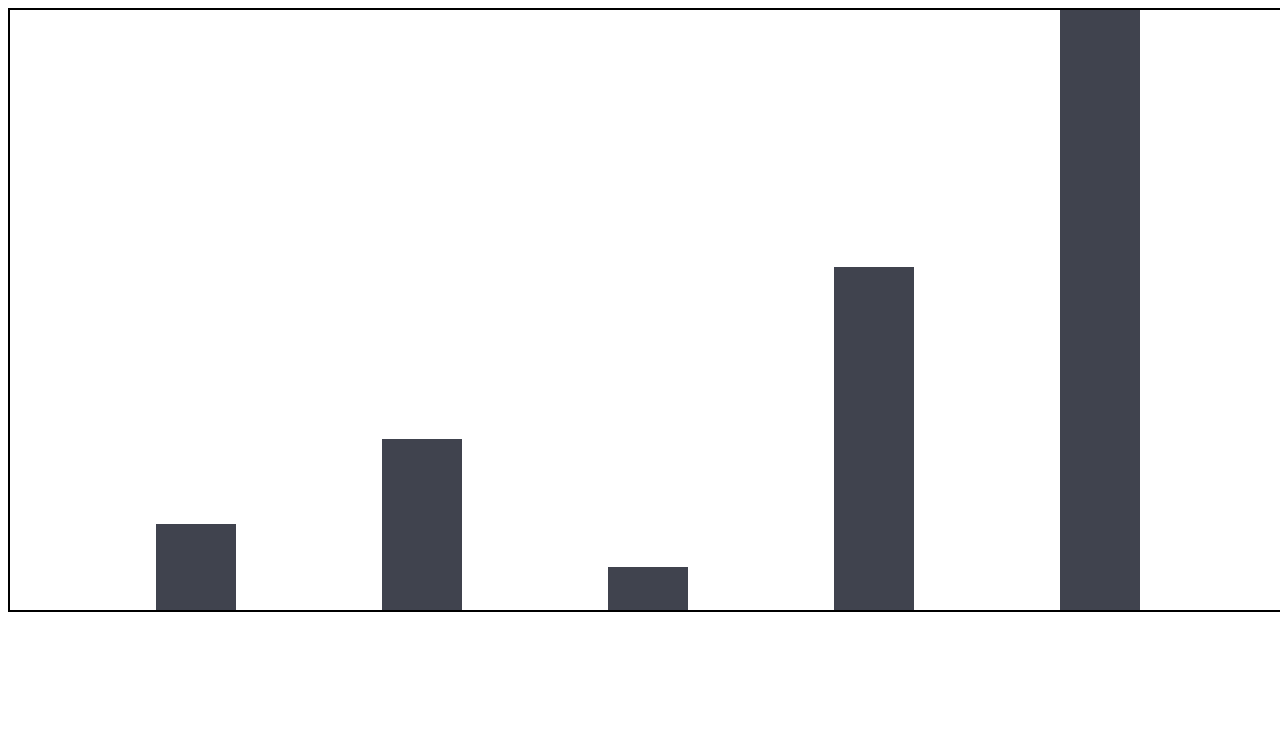
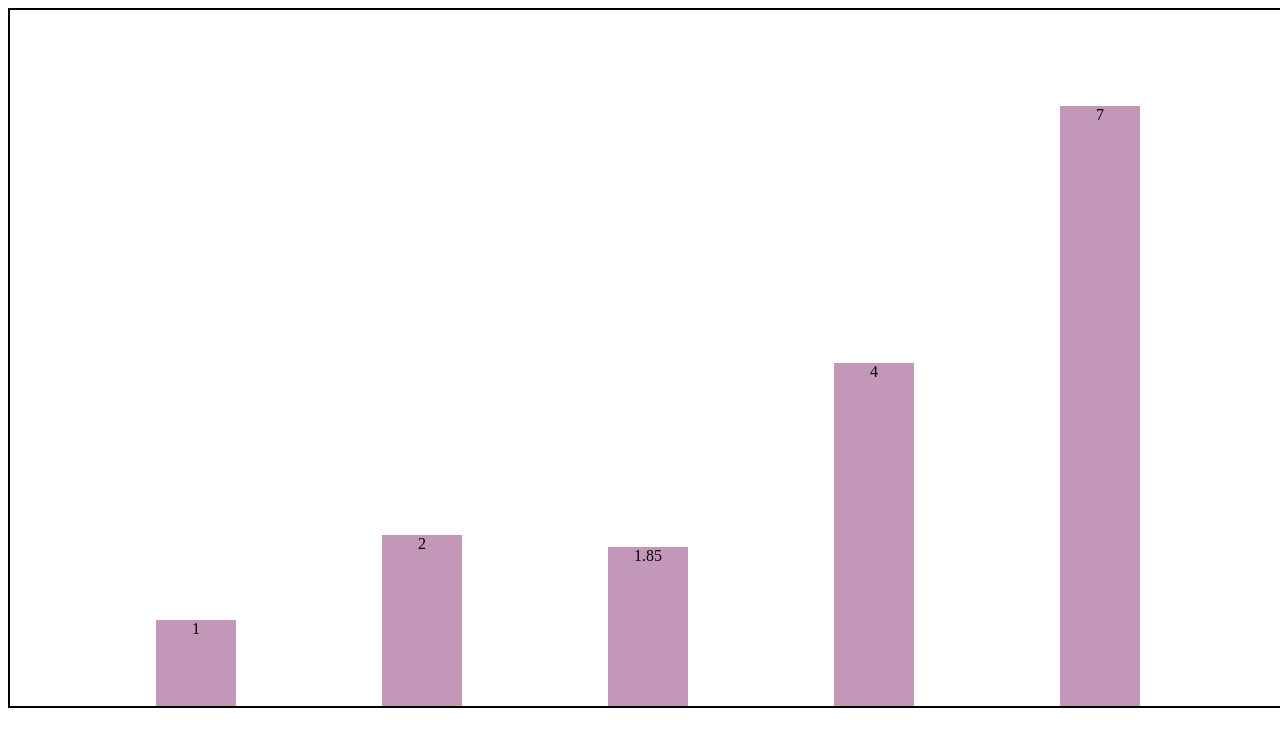
Before and after one commit to otrachea/bar-chart, a website: page index.html in a window 1280 px wide. Drawn offline with nearby package versions, Linux system fonts and the light colour scheme.

Commit message:
Chart displays value of each bar on bar with customizable position

```diff
--- a/scripts.js
+++ b/scripts.js
@@ -1,24 +1,64 @@
 function drawBarChart(data, options, element) {
 
-  let userOptions = Object.keys(options);
+  let dataPoints = [];
 
-  let max = Math.max(...data);
+  // SETS Y AXIS MAX VALUE
+  let max;
+  ('yMax' in options) ? max = options.yMax : max = Math.max(...data);
 
   // DRAWS ACTUAL BARS
   data.forEach((dataPoint, index) => {
-    element.append($('<div></div>')
+    if ('xLabels' in options) {
+      dataPoints.push({ 'label': options.xLabels[index], 'value': dataPoint });
+    } else {
+      dataPoints.push({ 'label': dataPoint, 'value': dataPoint });
+    }
+    element.append($(`<div><span class="bar-label">${dataPoints[index].value}</span></div>`)
       .addClass('bar')
       .css('height', `calc(600px * (${dataPoint} / ${max}))`));
   });
   $('.bar').css('width', `calc(400px / ${data.length})`);
 
   // SETS COLOUR OF BAR
-  if (userOptions.includes('barColor')) {
-    $('.bar').css('background-color', `#${barColor}`)
+  if ('barColor' in options) {
+    $('.bar').css('background-color', `#${options.barColor}`)
   } else {
-    $('.bar').css('background-color', `#40434E`);
+    $('.bar').css('background-color', `#C297B8`);
   }
 
+  // SETS BAR VALUE LABEL POSITION
+  if ('barLabelPosition' in options) {
+    if (options.barLabelPosition === 'center') {
+      $('.bar-label').css('top', `calc(50% - 0.5em)`);
+    } else if (options.barLabelPosition === 'bottom') {
+      $('.bar-label').css('top', `calc(100% - 1em)`);
+    } else { // options.barLabelPosition === 'top'
+      $('.bar-label').css('top', 0);
+    }
+  }
+
+  // SETS BAR VALUE LABEL COLOUR
+
+
+  // SETS BAR SPACING
+
+
+  // SET BAR CHART AXES NAMES
+
+
+
+
+  // SETS CHART TITLE
+
+
+  // SETS CHART TITLE FONT SIZE
+
+
+  // SETS CHART TITLE FONT COLOUR
 }
 
-drawBarChart([1, 2, 0.5, 4, 7], {}, $('div'));
+drawBarChart([1, 2, 1.85, 4, 7], {
+  'yMax': 7,
+  'xLabels': ['a', 'b', 'c', 'd', 'e'], 'barLabelPosition': 'top'
+}, $('div'));
+// drawBarChart([1, 2, 0.5, 4, 7], {}, $('div'));
--- a/style.css
+++ b/style.css
@@ -10,7 +10,8 @@ html, body {
 .container {
   border: 2px black solid;
   /* width: 500px; */
-  /* height: 700px; */
+  height: 700px;
+  /* height: 600px; */
   display: flex;
   justify-content: space-evenly;
   align-items: flex-end;
@@ -19,4 +20,11 @@ html, body {
 .bar {
   /* background-color: blue; */
   /* border: 2px green solid; */
+  text-align: center;
 }
+
+.bar-label {
+  position: relative;
+  /* top: 5px; */
+  /* top: 50%; */
+}
```
Also changed, not shown: index.html (line endings or trailing spaces).
